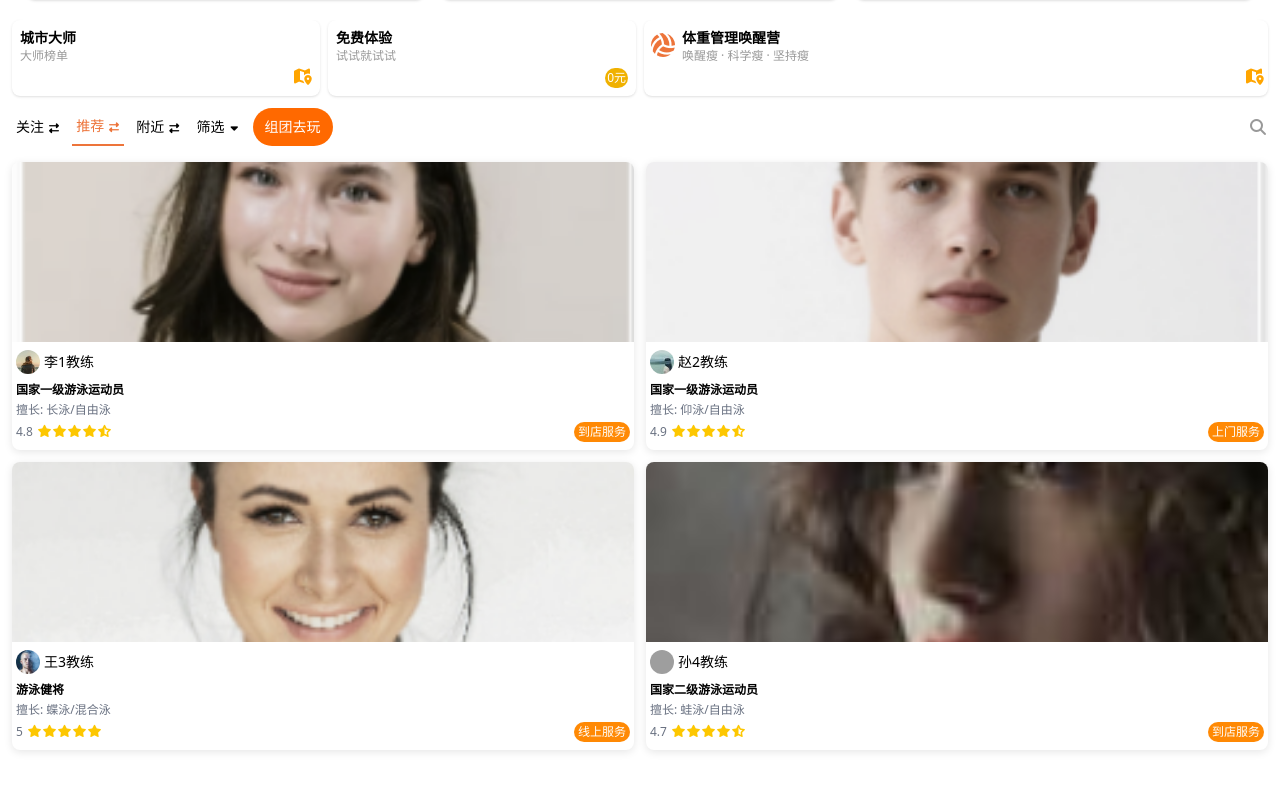
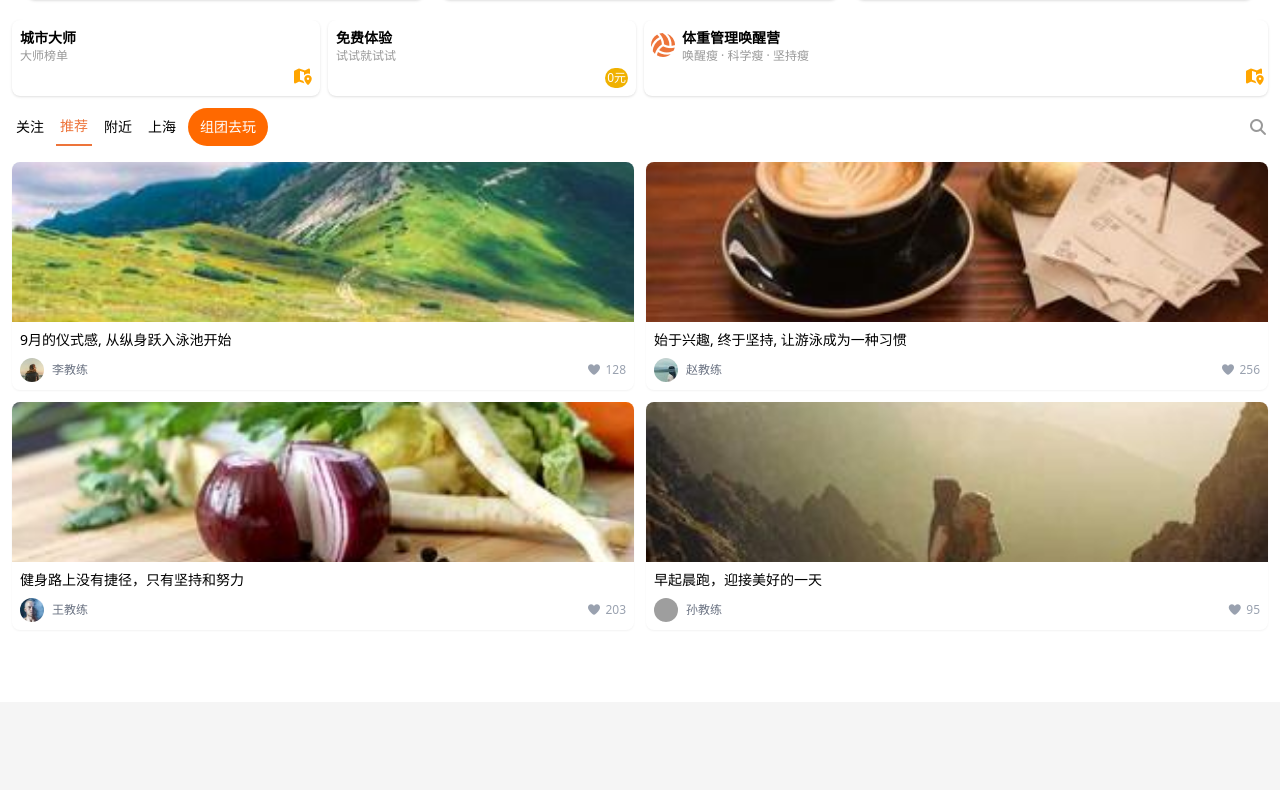
Before and after one commit to RosyDawns/hxs-demo1, a Vue app: page / in a window 1280 px wide. Shown: the part 1158-1948 px from the top of the page. After the commit the page ends 1860 px from the top, so only its background shows below. Built offline with nearby package versions, Linux system fonts and the light colour scheme; grey boxes are pictures that could not be loaded; a web font is replaced by a local one.

Commit message:
fix(project): 修复页面

```diff
--- a/src/views/IndexPage.vue
+++ b/src/views/IndexPage.vue
@@ -1,15 +1,10 @@
 <template>
   <div class="page" id="page-index">
     <!-- 顶部导航栏 -->
-    <header
-      class="fixed w-full top-0 z-50 px-3 py-4 flex items-center justify-between transition-all duration-300"
-      :style="{ backgroundColor: `rgba(255, 255, 255, ${headerOpacity})` }"
-    >
-      <div
-        class="flex items-center nav-action cursor-pointer"
-        :style="{ color: headerOpacity > 0.5 ? '#000' : '#fff' }"
-        @click="showCityPicker = true"
-      >
+    <header class="fixed w-full top-0 z-50 px-3 py-4 flex items-center justify-between transition-all duration-300"
+      :style="{ backgroundColor: `rgba(255, 255, 255, ${headerOpacity})` }">
+      <div class="flex items-center nav-action cursor-pointer" :style="{ color: headerOpacity > 0.5 ? '#000' : '#fff' }"
+        @click="showCityPicker = true">
         <div class="text-sm font-medium">{{ selectedCity || "上海" }}</div>
         <i class="fa fa-angle-down text-sm ml-0.5"></i>
       </div>
@@ -17,13 +12,10 @@
         <div class="relative">
           <div
             class="w-full bg-gray-100 rounded-full pl-10 pr-24 h-10 text-sm border border-orange-400 flex items-center cursor-pointer nav-action"
-            @click="$router.push('/search')"
-          >
+            @click="$router.push('/search')">
             <span class="text-gray-500 flex-1 text-base">健身计划</span>
           </div>
-          <i
-            class="fa fa-search absolute left-3 top-1/2 transform -translate-y-1/2 text-gray pointer-events-none"
-          ></i>
+          <i class="fa fa-search absolute left-3 top-1/2 transform -translate-y-1/2 text-gray pointer-events-none"></i>
           <!-- <button
             class="absolute right-2 top-1/2 transform -translate-y-1/2 bg-primary text-white h-8 w-8 rounded-full nav-action leading-none"
             style="font-size: 10px"
@@ -46,25 +38,17 @@
             1
           </span>
         </button> -->
-        <button
-          class="relative font-bold nav-action text-white bg-orange-500 px-3 py-2 rounded-full"
-          @click="$router.push('/map-demo')"
-          style="font-size: 10px; margin-right: 0; line-height: 1.1"
-        >
+        <button class="relative font-bold nav-action text-white bg-orange-500 px-3 py-2 rounded-full"
+          @click="$router.push('/map-demo')" style="font-size: 10px; margin-right: 0; line-height: 1.1">
           运动健康<br />数字地图
         </button>
       </div>
     </header>
 
     <!-- 省市区选择弹窗 -->
-    <div
-      v-if="showCityPicker"
-      class="fixed inset-0 z-50 flex items-end"
-      style="background-color: rgba(255, 255, 255, 0.5)"
-    >
-      <div
-        class="bg-white w-full rounded-t-xl p-4 max-h-[80vh] overflow-y-auto"
-      >
+    <div v-if="showCityPicker" class="fixed inset-0 z-50 flex items-end"
+      style="background-color: rgba(255, 255, 255, 0.5)">
+      <div class="bg-white w-full rounded-t-xl p-4 max-h-[80vh] overflow-y-auto">
         <div class="flex justify-between items-center mb-4">
           <h3 class="text-lg font-bold">选择城市</h3>
           <button @click="showCityPicker = false" class="text-gray-500">
@@ -76,9 +60,7 @@
         <div class="mb-4">
           <h4 class="text-sm text-gray-500 mb-2">当前定位城市</h4>
           <div class="flex items-center space-x-2">
-            <div
-              class="px-3 py-1.5 bg-gray-100 rounded-full text-sm flex items-center"
-            >
+            <div class="px-3 py-1.5 bg-gray-100 rounded-full text-sm flex items-center">
               <i class="fa fa-location-dot mr-1 text-orange-400"></i>
               上海
             </div>
@@ -89,12 +71,8 @@
         <div class="mb-4">
           <h4 class="text-sm text-gray-500 mb-2">热门城市</h4>
           <div class="flex flex-wrap gap-2">
-            <div
-              v-for="city in hotCities"
-              :key="city"
-              class="px-3 py-1.5 bg-gray-100 rounded-full text-sm"
-              @click="selectCity(city)"
-            >
+            <div v-for="city in hotCities" :key="city" class="px-3 py-1.5 bg-gray-100 rounded-full text-sm"
+              @click="selectCity(city)">
               {{ city }}
             </div>
           </div>
@@ -107,20 +85,12 @@
           <!-- 省份选择 -->
           <div class="mb-3">
             <div class="text-sm font-medium mb-2">省份</div>
-            <input
-              type="text"
-              placeholder="请输入省份"
-              v-model="provinceInput"
-              class="w-full border border-gray-300 rounded-lg px-3 py-2 mb-2"
-            />
+            <input type="text" placeholder="请输入省份" v-model="provinceInput"
+              class="w-full border border-gray-300 rounded-lg px-3 py-2 mb-2" />
             <div class="max-h-40 overflow-y-auto">
               <div class="flex flex-wrap gap-2">
-                <div
-                  v-for="province in filteredProvinces"
-                  :key="province"
-                  class="px-3 py-1.5 bg-gray-100 rounded-full text-sm"
-                  @click="selectProvince(province)"
-                >
+                <div v-for="province in filteredProvinces" :key="province"
+                  class="px-3 py-1.5 bg-gray-100 rounded-full text-sm" @click="selectProvince(province)">
                   {{ province }}
                 </div>
               </div>
@@ -130,21 +100,12 @@
           <!-- 城市选择 -->
           <div class="mb-3">
             <div class="text-sm font-medium mb-2">城市</div>
-            <input
-              type="text"
-              placeholder="请输入城市"
-              v-model="cityInput"
-              class="w-full border border-gray-300 rounded-lg px-3 py-2 mb-2"
-              :disabled="!selectedProvince"
-            />
+            <input type="text" placeholder="请输入城市" v-model="cityInput"
+              class="w-full border border-gray-300 rounded-lg px-3 py-2 mb-2" :disabled="!selectedProvince" />
             <div class="max-h-40 overflow-y-auto">
               <div v-if="selectedProvince" class="flex flex-wrap gap-2">
-                <div
-                  v-for="city in filteredCities"
-                  :key="city"
-                  class="px-3 py-1.5 bg-gray-100 rounded-full text-sm"
-                  @click="selectCity(city)"
-                >
+                <div v-for="city in filteredCities" :key="city" class="px-3 py-1.5 bg-gray-100 rounded-full text-sm"
+                  @click="selectCity(city)">
                   {{ city }}
                 </div>
               </div>
@@ -159,14 +120,10 @@
 
     <div class="banner relative">
       <img src="@images/img_39.jpg" class="block w-full relative z-1" />
-      <div
-        class="slogn absolute top-1/2 -translate-y-2/3 left-[20px] z-10 text-white font-bold font-italic"
-      >
+      <div class="slogn absolute top-1/2 -translate-y-2/3 left-[20px] z-10 text-white font-bold font-italic">
         <p class="text-3xl mb-1 text-shadow-2xs">爱运动，就到唤醒兽</p>
-        <p
-          class="pl-2 text-lg border border-solid rounded-full flex items-center justify-between"
-          @click="$router.push({ path: '/ai-assistant' })"
-        >
+        <p class="pl-2 text-lg border border-solid rounded-full flex items-center justify-between"
+          @click="$router.push({ path: '/ai-assistant' })">
           <!-- $router.push({ path: '/service-category', query: { top: 'city' } }) -->
           一键匹配，唤醒热爱
           <span class="bg-amber-50 text-amber-700 rounded-full px-2">GO></span>
@@ -176,9 +133,7 @@
 
     <!-- 核心功能区 -->
     <div class="px-3 pt-3 -mt-[80px]">
-      <div
-        class="relative overflow-hidden rounded-xl z-5 bg-white px-3 pt-3 pb-5"
-      >
+      <div class="relative overflow-hidden rounded-xl z-5 bg-white px-3 pt-3 pb-5">
         <div class="grid grid-cols-3 gap-3">
           <div
             class="bg-white text-black shadow flex flex-col items-center justify-center rounded-xl nav-action cursor-pointer overflow-hidden"
@@ -187,8 +142,7 @@
                 path: '/service-category',
                 query: { tab: '主理人', top: 'discover', type: 'main' },
               })
-            "
-          >
+              ">
             <!-- @click="$router.push('/leader-channel')" -->
             <img src="@images/user_1.png" class="w-full object-contain" />
             <div class="text-base py-1">生活主理人</div>
@@ -200,8 +154,7 @@
                 path: '/service-category',
                 query: { tab: '生活技能', top: 'discover', type: 'main' },
               })
-            "
-          >
+              ">
             <img src="@images/user_2.png" class="w-full object-contain" />
             <div class="text-base py-1">技能唤醒师</div>
           </div>
@@ -212,8 +165,7 @@
                 path: '/service-category',
                 query: { tab: '生活搭子', top: 'discover', type: 'main' },
               })
-            "
-          >
+              ">
             <!-- @click="$router.push('/buddy-waker')" -->
             <img src="@images/user_3.png" class="w-full object-contain" />
             <div class="text-base py-1">同城好搭子</div>
@@ -223,20 +175,15 @@
 
       <!-- 快捷入口 -->
       <div class="grid grid-cols-4 gap-2">
-        <div
-          class="bg-white rounded-lg py-2 px-2 shadow nav-action cursor-pointer"
-          @click="$router.push('/ranking')"
-        >
+        <div class="bg-white rounded-lg py-2 px-2 shadow nav-action cursor-pointer" @click="$router.push('/ranking')">
           <div class="font-bold text-sm text-black">城市大师</div>
           <div class="font-medium text-xs text-gray">大师榜单</div>
           <div class="flex justify-end mt-1" style="color: orange">
             <i class="fa-solid fa-map-location-dot"></i>
           </div>
         </div>
-        <div
-          class="bg-white rounded-lg py-2 px-2 shadow nav-action cursor-pointer"
-          @click="$router.push('/camp-register')"
-        >
+        <div class="bg-white rounded-lg py-2 px-2 shadow nav-action cursor-pointer"
+          @click="$router.push('/camp-register')">
           <div class="font-bold text-sm text-black">免费体验</div>
           <div class="font-medium text-xs text-gray">试试就试试</div>
           <div class="flex justify-end mt-1">
@@ -245,10 +192,8 @@
             </div>
           </div>
         </div>
-        <div
-          class="bg-white rounded-lg py-2 px-1 shadow relative nav-action cursor-pointer col-span-2"
-          @click="$router.push('/weight-management-camp')"
-        >
+        <div class="bg-white rounded-lg py-2 px-1 shadow relative nav-action cursor-pointer col-span-2"
+          @click="$router.push('/weight-management-camp')">
           <div class="flex items-center">
             <div class="text-primary mr-1">
               <i class="fa-solid fa-volleyball text-2xl"></i>
@@ -270,59 +215,36 @@
 
     <!-- 分类标签栏 -->
     <div class="flex space-x-2 p-3 overflow-x-auto scrollbar-hide">
-      <button
-        class="px-1 py-2 whitespace-nowrap text-sm font-medium nav-action cursor-pointer"
-        :class="
-          selectedCategory === '关注'
+      <button class="px-1 py-2 whitespace-nowrap text-sm font-medium nav-action cursor-pointer" :class="selectedCategory === '关注'
         ? 'text-primary border-b-2 border-primary text-orange'
         : 'text-black'
-        "
-        @click="handleCategoryClick('关注')"
-      >
-        关注 <i class="fa-solid fa-right-left" style="font-size: 10px"></i>
+        " @click="selectedCategory = '关注'">
+        关注
       </button>
-      <button
-        class="px-1 py-2 whitespace-nowrap text-sm font-medium nav-action cursor-pointer"
-        :class="
-          selectedCategory === '推荐'
+      <button class="px-1 py-2 whitespace-nowrap text-sm font-medium nav-action cursor-pointer" :class="selectedCategory === '推荐'
         ? 'text-primary border-b-2 border-primary text-orange'
         : 'text-black'
-        "
-        @click="handleCategoryClick('推荐')"
-      >
-        推荐 <i class="fa-solid fa-right-left" style="font-size: 10px"></i>
+        " @click="selectedCategory = '推荐'">
+        推荐
       </button>
-      <button
-        class="px-1 py-2 whitespace-nowrap text-sm font-medium nav-action cursor-pointer"
-        :class="
-          selectedCategory === '附近'
+      <button class="px-1 py-2 whitespace-nowrap text-sm font-medium nav-action cursor-pointer" :class="selectedCategory === '附近'
         ? 'text-primary border-b-2 border-primary text-orange'
         : 'text-black'
-        "
-        @click="handleCategoryClick('附近')"
-      >
-        附近 <i class="fa-solid fa-right-left" style="font-size: 10px"></i>
+        " @click="selectedCategory = '附近'">
+        附近
       </button>
-      <button
-        class="px-1 py-2 whitespace-nowrap text-sm font-medium nav-action cursor-pointer"
-        :class="
-          selectedCategory === '筛选'
+      <button class="px-1 py-2 whitespace-nowrap text-sm font-medium nav-action cursor-pointer" :class="selectedCategory === '上海'
         ? 'text-primary border-b-2 border-primary text-orange'
         : 'text-black'
-        "
-        @click="handleCategoryClick('筛选')"
-      >
-        筛选 <i class="fa-solid fa-caret-down" style="font-size: 10px"></i>
+        " @click="selectedCategory = '上海'">
+        上海
       </button>
       <button
         class="px-3 py-1 whitespace-nowrap text-sm font-medium nav-action cursor-pointer bg-orange-500 text-white rounded-full mr-2"
-        :class="
-          selectedCategory === '组团去玩'
+        :class="selectedCategory === '组团去玩'
           ? 'bg-orange-500 text-white'
           : 'bg-orange-500 text-white'
-        "
-        @click="$router.push('/group-play')"
-      >
+          " @click="$router.push('/group-play')">
         组团去玩
       </button>
       <button class="ml-auto text-gray">
@@ -332,29 +254,9 @@
 
     <!-- 教练列表 -->
     <div class="px-3 pb-3 pt-1">
-      <!-- 模式1：列表模式（默认） -->
-      <template v-if="viewMode === 'mode1'">
       <div class="grid grid-cols-2 gap-3">
-          <CoachListCard
-            v-for="coach in coaches"
-            :key="coach.id"
-            :coach="coach"
-            @click="$router.push('/ouyang')"
-          />
+        <DynamicListItem v-for="item in currentDynamicList" :key="item.id" :item="item" @click="handleDynamicClick" />
       </div>
-      </template>
-
-      <!-- 模式2：动态卡片模式 -->
-      <template v-else>
-        <div class="grid grid-cols-2 gap-3">
-          <DynamicListItem
-            v-for="item in dynamicList"
-            :key="item.id"
-            :item="item"
-            @click="handleDynamicClick"
-          />
-        </div>
-      </template>
     </div>
 
     <!-- 底部导航 -->
@@ -600,7 +502,7 @@ export default {
       },
     ]);
 
-    // 动态列表数据
+    // 动态列表数据 - 推荐
     const dynamicList = ref([
       {
         id: 1,
@@ -636,28 +538,130 @@ export default {
       },
     ]);
 
-    // 处理分类点击 - 支持模式切换
-    const handleCategoryClick = (category) => {
-      // 可切换模式的分类
-      const toggleableCategories = ["关注", "推荐", "附近"];
+    // 关注列表数据
+    const followList = ref([
+      {
+        id: 5,
+        title: "今天的瑜伽课圆满结束，感谢学员们！",
+        image: avatr40,
+        avatar: avatr1,
+        author: "周教练",
+        likes: 88,
+      },
+      {
+        id: 6,
+        title: "新到一批精品咖啡豆，欢迎来品尝！",
+        image: avatr42,
+        avatar: avatr2,
+        author: "吴老师",
+        likes: 156,
+      },
+      {
+        id: 7,
+        title: "分享一下最近的健身成果",
+        image: avatr41,
+        avatar: avatr3,
+        author: "辣妈私教小南哥",
+        likes: 234,
+      },
+      {
+        id: 8,
+        title: "今日拉花作品分享",
+        image: avatr39,
+        avatar: avatr4,
+        author: "捉你学咖啡的Joy",
+        likes: 178,
+      },
+    ]);
 
-      // 如果点击的是当前已选中的分类，且是可切换分类，则切换模式
-      if (
-        selectedCategory.value === category &&
-        toggleableCategories.includes(category)
-      ) {
-        // 在两种模式间切换
-        viewMode.value = viewMode.value === "mode1" ? "mode2" : "mode1";
-        console.log(`切换到${category}分类 - 模式${viewMode.value}`);
-      } else {
-        // 切换到新分类，重置为模式1
-        selectedCategory.value = category;
-        if (toggleableCategories.includes(category)) {
-          viewMode.value = "mode1";
+    // 附近列表数据
+    const nearbyList = ref([
+      {
+        id: 9,
+        title: "附近新开的健身房体验超棒！",
+        image: avatr39,
+        avatar: avatr2,
+        author: "健身达人小李",
+        likes: 145,
+      },
+      {
+        id: 10,
+        title: "楼下咖啡店的拿铁真的绝了",
+        image: avatr42,
+        avatar: avatr3,
+        author: "咖啡爱好者",
+        likes: 98,
+      },
+      {
+        id: 11,
+        title: "小区附近的瑜伽馆环境很好",
+        image: avatr40,
+        avatar: avatr1,
+        author: "瑜伽小白",
+        likes: 67,
+      },
+      {
+        id: 12,
+        title: "周边美食探店分享",
+        image: avatr41,
+        avatar: avatr4,
+        author: "吃货小王",
+        likes: 189,
+      },
+    ]);
+
+    // 上海列表数据
+    const shanghaiList = ref([
+      {
+        id: 13,
+        title: "上海外滩夜景太美了！",
+        image: avatr41,
+        avatar: avatr2,
+        author: "上海小资",
+        likes: 312,
+      },
+      {
+        id: 14,
+        title: "魔都最新网红咖啡店打卡",
+        image: avatr42,
+        avatar: avatr3,
+        author: "探店达人",
+        likes: 267,
+      },
+      {
+        id: 15,
+        title: "上海迪士尼周末游玩攻略",
+        image: avatr39,
+        avatar: avatr4,
+        author: "旅行家小王",
+        likes: 445,
+      },
+      {
+        id: 16,
+        title: "静安寺附近的健身房推荐",
+        image: avatr40,
+        avatar: avatr1,
+        author: "健身教练Lisa",
+        likes: 198,
+      },
+    ]);
+
+    // 根据选中的分类返回对应的动态列表
+    const currentDynamicList = computed(() => {
+      switch (selectedCategory.value) {
+        case '关注':
+          return followList.value;
+        case '推荐':
+          return dynamicList.value;
+        case '附近':
+          return nearbyList.value;
+        case '上海':
+          return shanghaiList.value;
+        default:
+          return dynamicList.value;
       }
-        console.log(`切换到${category}分类`);
-      }
-    };
+    });
+
 
     // 处理教练点赞
     const handleCoachLike = (coachId, isLiked) => {
@@ -675,7 +679,10 @@ export default {
       coaches,
       coaches1,
       dynamicList,
-      handleCategoryClick,
+      followList,
+      nearbyList,
+      shanghaiList,
+      currentDynamicList,
       handleCoachLike,
       handleDynamicClick,
       headerOpacity,
```
Also changed, not shown: src/views/DyListPage.vue (+92 -52 lines). Lines whose indentation alone changed are shown as unchanged.
